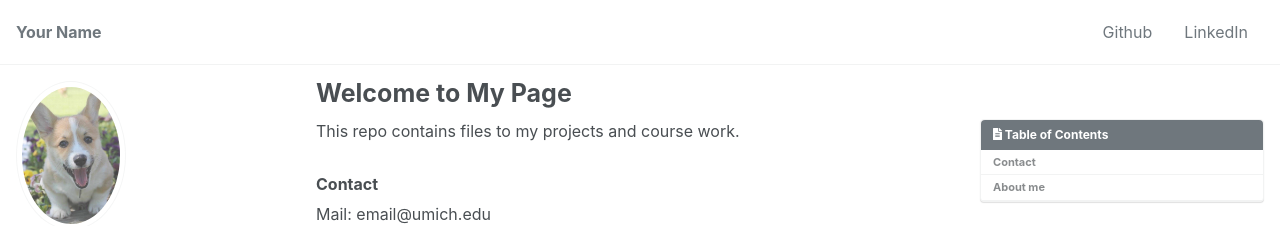
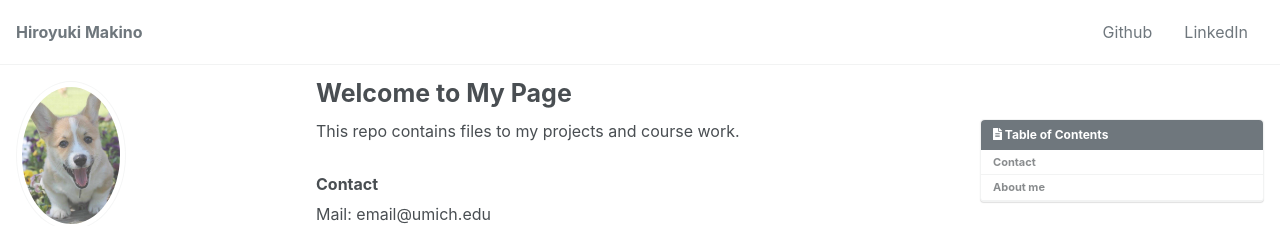
Before and after one commit to mhiro214/mhiro, a Jekyll site: the page built from _pages/about.md, in a window 1280 px wide and 900 px high. Shown: the top 226 px of the window. Built offline with Jekyll 4.4.1, drawn with Linux system fonts in a browser that asks for light colours; cached includes are drawn as plain includes; nearby versions of some CDN libraries; some of the changed text lies outside the part shown.

Commit message:
Update _config.yml

```diff
--- a/_config.yml
+++ b/_config.yml
@@ -16,13 +16,13 @@ minimal_mistakes_skin    : "default" # "air", "aqua", "contrast", "dark", "dirt"
 
 # Site Settings
 locale                   : "en-US"
-title                    : "Your Name"
+title                    : "Hiroyuki Makino"
 title_separator          : "-"
-name                     : "Your Name"
-description              : "Master of Science in Quantitative Finance and Risk Management. University of Michigan. Israel Diego"
-url                      : "https://MYGITHUB.github.io" # the base hostname & protocol for your site e.g. "https://mmistakes.github.io"
+name                     : "Hiroyuki Makino"
+description              : "Master of Science in Quantitative Finance and Risk Management. University of Michigan. Hiroyuki Makino"
+url                      : "https://mhiro.github.io" # the base hostname & protocol for your site e.g. "https://mmistakes.github.io"
 baseurl                  : # the subpath of your site, e.g. "/blog"
-repository               : https://github.com/MYGITHUB/MYGITHUB.github.io # GitHub username/repo-name e.g. "mmistakes/minimal-mistakes"
+repository               : https://github.com/mhiro214/mhiro.github.io # GitHub username/repo-name e.g. "mmistakes/minimal-mistakes"
 teaser                   : # path of fallback teaser image, e.g. "/assets/images/500x300.png"
 # breadcrumbs            : false # true, false (default)
 words_per_minute         : 100
```
